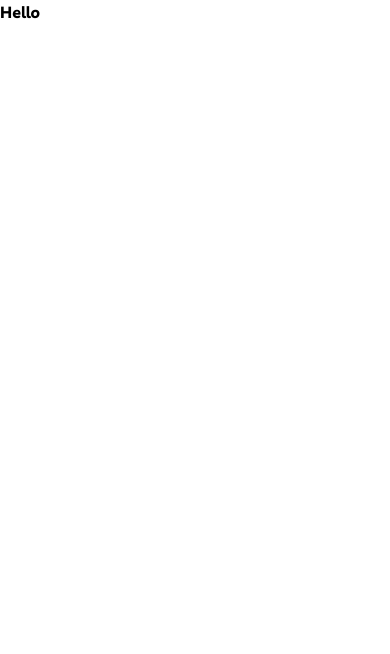
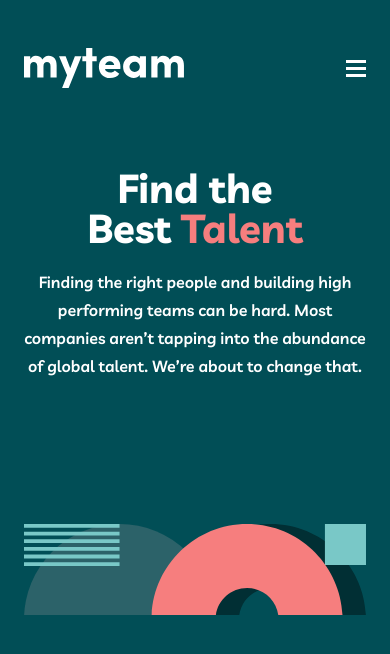
Before and after one commit to David-Henery4/myteam, a Next.js app: page / in a window 390 px wide. Shown: the top 654 px of the page. Built offline with nearby package versions, Linux system fonts and the light colour scheme.

Commit message:
header-section-mobile

```diff
--- a/next.config.js
+++ b/next.config.js
@@ -1,4 +1,15 @@
 /** @type {import('next').NextConfig} */
-const nextConfig = {}
 
-module.exports = nextConfig
+module.exports = {
+  reactStrictMode: true,
+  experimental: {
+    appDir: true,
+  },
+  webpack: (config) => {
+    config.module.rules.push({
+      test: /\.svg$/i,
+      use: ["@svgr/webpack"],
+    });
+    return config;
+  },
+};
--- a/package.json
+++ b/package.json
@@ -17,5 +17,8 @@
     "react": "18.2.0",
     "react-dom": "18.2.0",
     "tailwindcss": "3.3.3"
+  },
+  "devDependencies": {
+    "@svgr/webpack": "^8.0.1"
   }
 }
--- /dev/null
+++ b/public/assets/index.js
@@ -0,0 +1,23 @@
+import avatarAden from "./avatar-aden.jpg"
+import LogoIcon from "./logo.svg"
+import BurgerIcon from "./icon-hamburger.svg"
+import HomePatternOne from "./bg-pattern-home-1.svg"
+import HomePatternTwo from "./bg-pattern-home-2.svg"
+import HomePatternThree from "./bg-pattern-home-3.svg"
+import HomePatternFour from "./bg-pattern-home-4-about-3.svg"
+import HomePatternFive from "./bg-pattern-home-5.svg"
+import HomePatternSix from "./bg-pattern-home-6-about-5.svg"
+
+export{
+  //imgs
+
+  // svgs
+  LogoIcon,
+  BurgerIcon,
+  HomePatternOne,
+  HomePatternFive,
+  HomePatternFour,
+  HomePatternSix,
+  HomePatternThree,
+  HomePatternTwo
+}
--- a/src/app/layout.jsx
+++ b/src/app/layout.jsx
@@ -9,7 +9,7 @@ export const metadata = {
 export default function RootLayout({ children }) {
   return (
     <html lang="en" className={`${livvic.variable}`}>
-      <body className="font-livvic">{children}</body>
+      <body className="font-livvic bg-primaryGreen text-white">{children}</body>
     </html>
   )
 }
--- a/src/app/page.jsx
+++ b/src/app/page.jsx
@@ -1,9 +1,11 @@
-import Image from 'next/image'
+import { Header } from "@/components/home-page";
+import { HomePatternTwo } from "../../public/assets";
 
 export default function Home() {
   return (
-    <main className="">
-      <h1 className='font-bold'>Hello</h1>
+    <main className="grid grid-cols-mainGridMob mt-12">
+      <Header />
+
     </main>
-  )
+  );
 }
--- /dev/null
+++ b/src/components/home-page/Header.jsx
@@ -0,0 +1,35 @@
+import { Navbar, MainTitleHeading } from "../shared";
+import {
+  HomePatternOne,
+  HomePatternFive,
+  HomePatternFour,
+  HomePatternSix,
+  HomePatternThree,
+  HomePatternTwo,
+} from "../../../public/assets";
+
+const Header = () => {
+  return (
+    <>
+      <header className="col-start-2 col-end-12 text-center relative">
+        <Navbar />
+        <div className="mt-20 flex flex-col justify-center items-center gap-5">
+          <MainTitleHeading>
+            <span className="block">Find the</span> Best{" "}
+            <span className="text-primaryRed">Talent</span>
+          </MainTitleHeading>
+          <p className="text-base font-semibold leading-7">
+            Finding the right people and building high performing teams can be
+            hard. Most companies aren’t tapping into the abundance of global
+            talent. We’re about to change that.
+          </p>
+        </div>
+      </header>
+      <div className="col-start-1 col-end-13 px-2 mx-auto w-full max-w-[358px] overflow-hidden">
+        <HomePatternTwo className="w-full relative top-36" />
+      </div>
+    </>
+  );
+};
+
+export default Header;
--- /dev/null
+++ b/src/components/home-page/index.js
@@ -0,0 +1,5 @@
+import Header from "./Header";
+
+export{
+  Header,
+}
--- /dev/null
+++ b/src/components/shared/MainTitleHeading.jsx
@@ -0,0 +1,9 @@
+
+
+const MainTitleHeading = ({children}) => {
+  return (
+    <h1 className="text-[40px] font-bold text-white leading-10">{children}</h1>
+  )
+}
+
+export default MainTitleHeading
--- /dev/null
+++ b/src/components/shared/Navbar.jsx
@@ -0,0 +1,12 @@
+import {BurgerIcon, LogoIcon} from "../../../public/assets"
+
+const Navbar = () => {
+  return (
+    <nav className="flex justify-between items-center">
+      <LogoIcon />
+      <BurgerIcon className="hover:cursor-pointer" />
+    </nav>
+  );
+}
+
+export default Navbar
--- /dev/null
+++ b/src/components/shared/index.js
@@ -0,0 +1,7 @@
+import Navbar from "./Navbar";
+import MainTitleHeading from "./MainTitleHeading";
+
+export {
+  Navbar,
+  MainTitleHeading,
+}
--- a/tailwind.config.js
+++ b/tailwind.config.js
@@ -19,6 +19,9 @@ module.exports = {
     fontFamily: {
       livvic: ["var(--font-livvic)", "san-serif"],
     },
+    gridTemplateColumns: {
+      mainGridMob: "24px repeat(10,1fr) 24px",
+    },
     extend: {},
   },
   plugins: [],
```
Also changed, not shown: public/assets/bg-pattern-home-2.svg, 1 other file (tests, documents, lock files or other folders).
